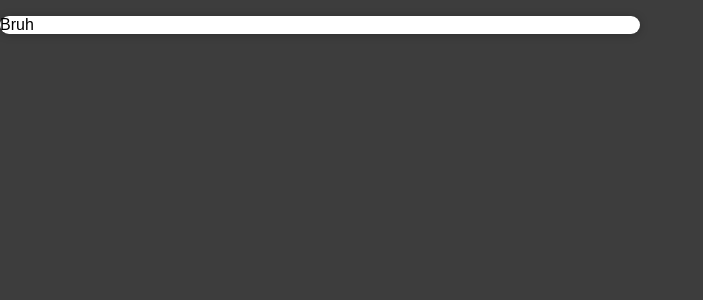
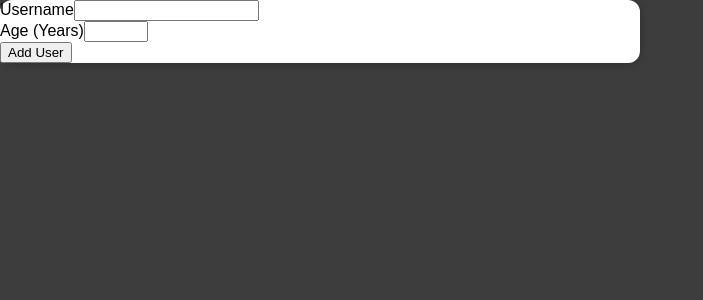
Before and after one commit to jaggerabney/ReactJS-Udemy-Course, a React (Create React App) app: page / in a window 1280 px wide. Shown: the top 300 px of the page, without its empty margins (0-703 px from the left). Built offline with nearby package versions, Linux system fonts and the light colour scheme.

Commit message:
added NewUser and UserForm components

```diff
--- a/src/App.js
+++ b/src/App.js
@@ -1,11 +1,12 @@
 import React from 'react';
 import Card from "./components/UI/Card";
+import NewUser from "./components/NewUser/NewUser";
 
 function App() {
   return (
     <div>
       <Card>
-        <p>Bruh</p>
+        <NewUser />
       </Card>
     </div>
   );
--- /dev/null
+++ b/src/components/NewUser/NewUser.js
@@ -0,0 +1,7 @@
+import UserForm from "./UserForm";
+
+function NewUser(props) {
+  return <UserForm />
+}
+
+export default NewUser;
--- /dev/null
+++ b/src/components/NewUser/UserForm.js
@@ -0,0 +1,66 @@
+import React, { useState } from "react";
+
+function UserForm(props) {
+  const [userInput, setUserInput] = useState({
+    enteredUsername: "",
+    enteredAge: "",
+  });
+
+  function usernameChangeHandler(event) {
+    setUserInput((prevState) => {
+      return {
+        ...prevState,
+        enteredUsername: event.target.value,
+      };
+    });
+  }
+
+  function ageChangeHandler(event) {
+    setUserInput((prevState) => {
+      return {
+        ...prevState,
+        enteredAge: event.target.value,
+      };
+    });
+  }
+
+  function submitHandler(event) {
+    event.preventDefault();
+    clearUserInput();
+  }
+
+  function clearUserInput() {
+    setUserInput({
+      enteredUsername: "",
+      enteredAge: "",
+    });
+  }
+
+  return (
+    <form onSubmit={submitHandler}>
+      <div>
+        <label>Username</label>
+        <input
+          type="text"
+          onChange={usernameChangeHandler}
+          value={userInput.enteredUsername}
+        />
+      </div>
+      <div>
+        <label>Age (Years)</label>
+        <input
+          type="number"
+          min="0"
+          max="122"
+          onChange={ageChangeHandler}
+          value={userInput.enteredAge}
+        />
+      </div>
+      <div>
+        <button type="submit">Add User</button>
+      </div>
+    </form>
+  );
+}
+
+export default UserForm;
```
